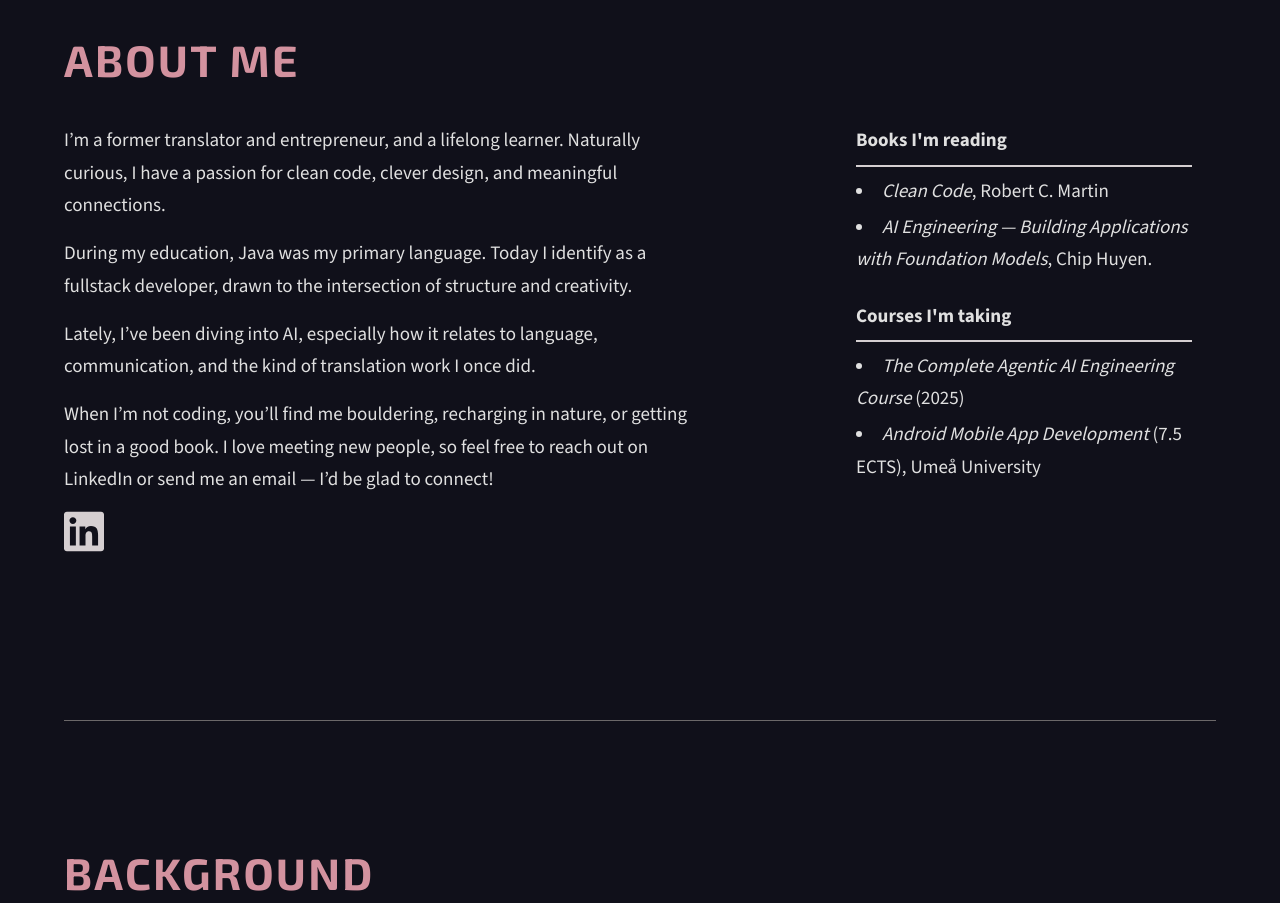
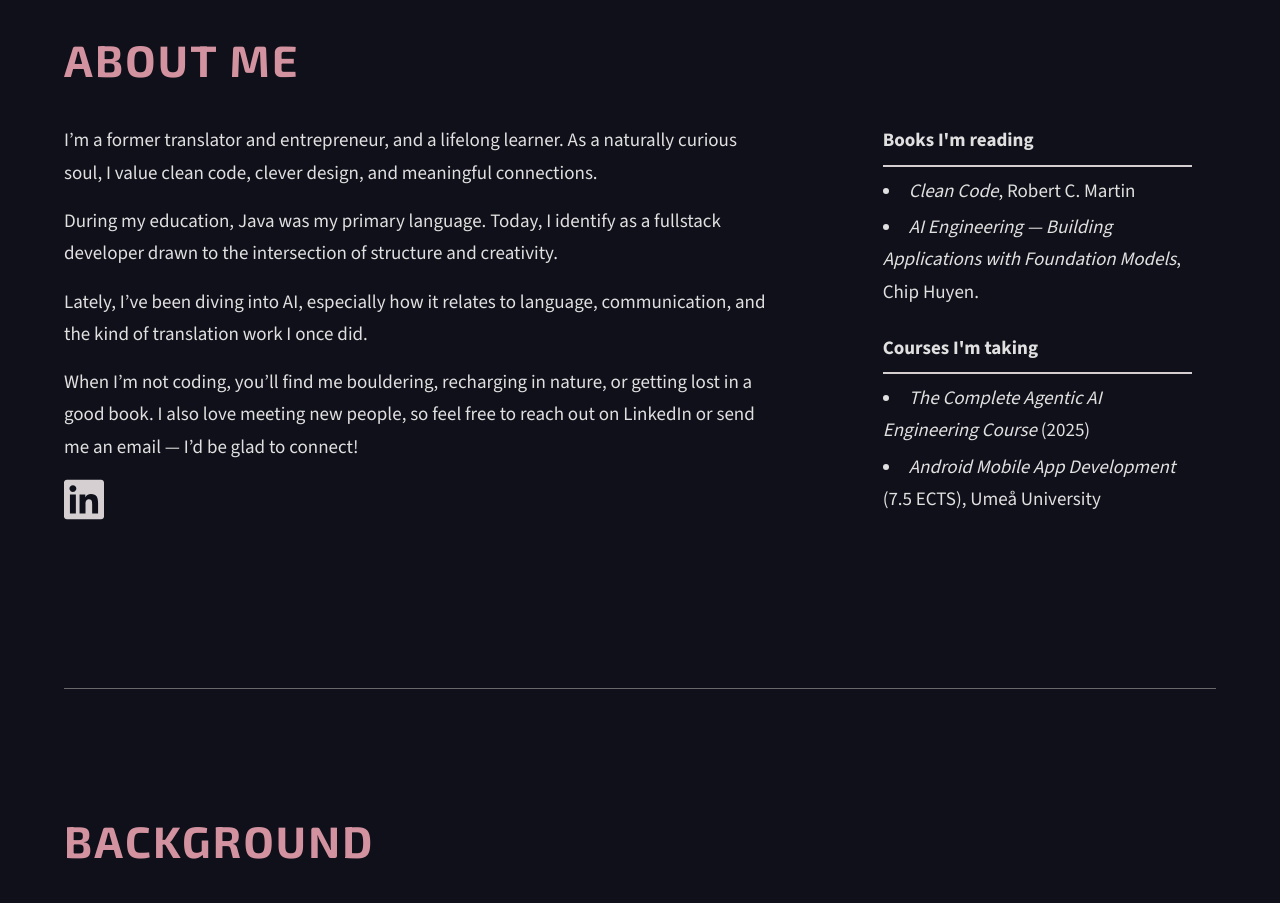
Before and after one commit to Emmelie83/PortfolioReact, a React (Vite) app: page / in a window 1280 px wide. Shown: the part 780-1683 px from the top of the page. Built offline with nearby package versions, Linux system fonts and the light colour scheme.

Commit message:
change about me text

```diff
--- a/src/modules/About.tsx
+++ b/src/modules/About.tsx
@@ -3,10 +3,10 @@ import linkedinIcon from "../assets/icons/linkedin.svg";
 import NowSection from "../components/NowSection";
 
 const paragraphs = [
-	"I’m a former translator and entrepreneur, and a lifelong learner. Naturally curious, I have a passion for clean code, clever design, and meaningful connections.",
-	"During my education, Java was my primary language. Today I identify as a fullstack developer, drawn to the intersection of structure and creativity.",
+	"I’m a former translator and entrepreneur, and a lifelong learner. As a naturally curious soul, I value clean code, clever design, and meaningful connections.",
+	"During my education, Java was my primary language. Today, I identify as a fullstack developer drawn to the intersection of structure and creativity.",
 	"Lately, I’ve been diving into AI, especially how it relates to language, communication, and the kind of translation work I once did.",
-	"When I’m not coding, you’ll find me bouldering, recharging in nature, or getting lost in a good book. I love meeting new people, so feel free to reach out on LinkedIn or send me an email — I’d be glad to connect!",
+	"When I’m not coding, you’ll find me bouldering, recharging in nature, or getting lost in a good book. I also love meeting new people, so feel free to reach out on LinkedIn or send me an email — I’d be glad to connect!",
 ];
 
 export default function About() {
@@ -15,7 +15,7 @@ export default function About() {
 			<section>
 				<h2>About me</h2>
 				<div className="flex flex-col lg:flex-row gap-10 md:gap-20 lg:justify-between my-10">
-					<div className="sm:3/5 md:w-8/10 lg:w-5/9 space-y-4">
+					<div className="sm:3/5 md:w-8/10 lg:w-2/3 space-y-4">
 						{paragraphs.map((text, i) => (
 							<p
 								key={i}
```
